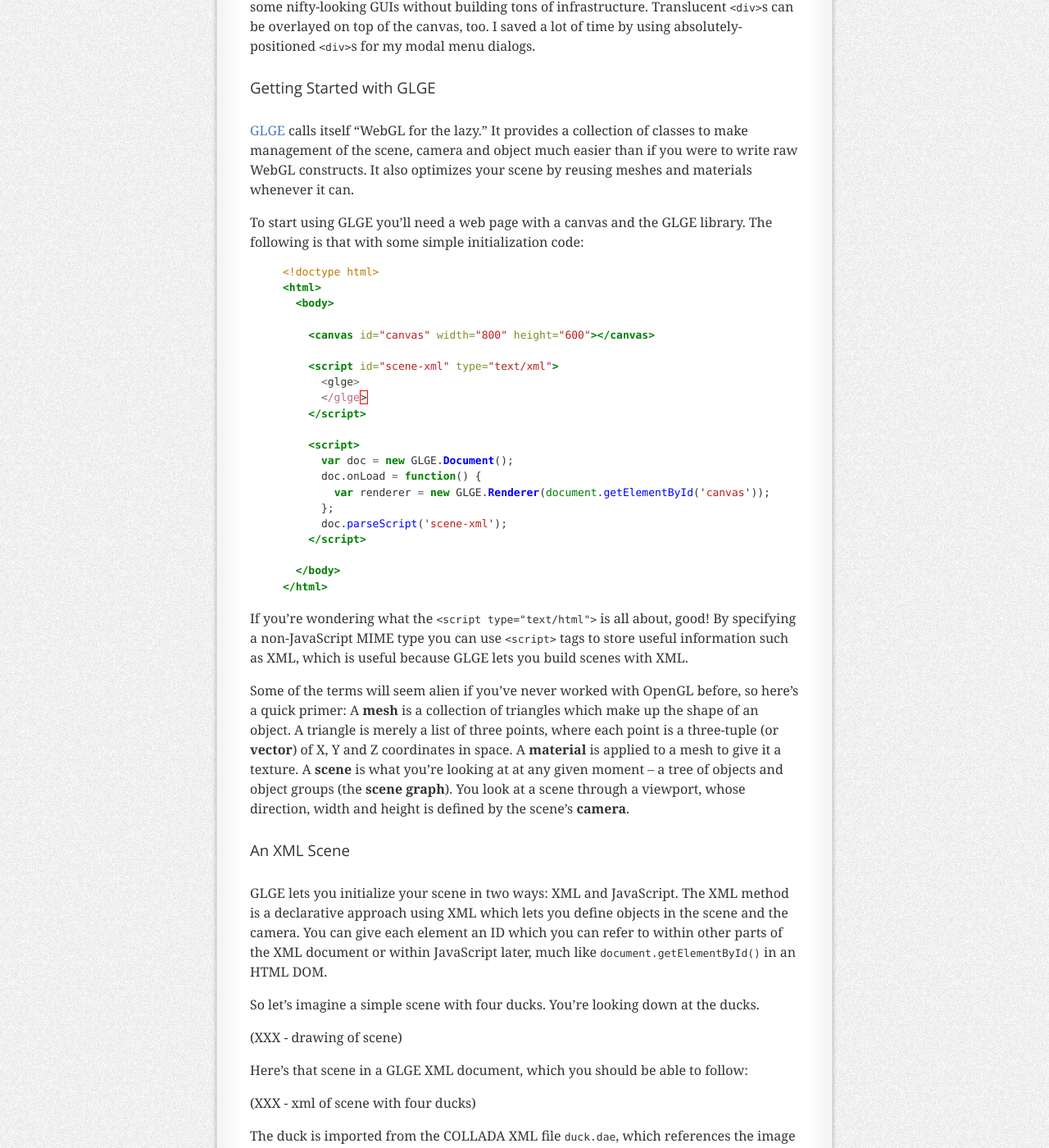
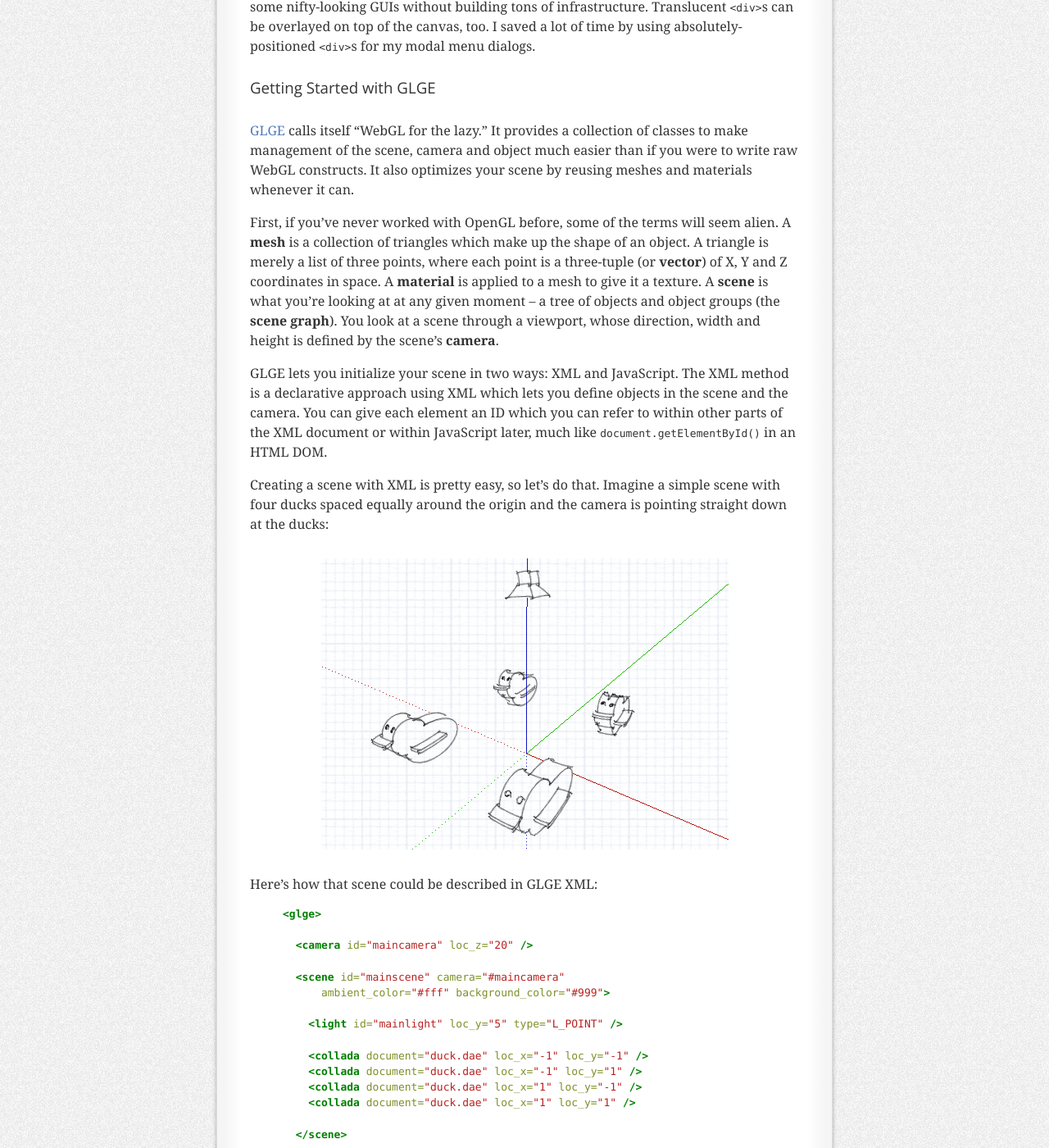
Before and after one commit to statico/statico.github.io, a Jekyll site: the page built from _posts/2012-02-01-webgl-glge-game-part-1.md, in a window 1280 px wide and 1400 px high, scrolled down 2500 px. Shown: the whole window at 82% size. Built offline with Jekyll 4.4.1, drawn with Linux system fonts in a browser that asks for light colours; comment, search, counter and statistics services are not loaded; some of the changed text lies outside the part shown.

Commit message:
Progress

```diff
--- a/_posts/2012-02-01-webgl-glge-game-part-1.md
+++ b/_posts/2012-02-01-webgl-glge-game-part-1.md
@@ -41,7 +41,39 @@
 
 [GLGE][glge] calls itself "WebGL for the lazy." It provides a collection of classes to make management of the scene, camera and object much easier than if you were to write raw WebGL constructs. It also optimizes your scene by reusing meshes and materials whenever it can.
 
-To start using GLGE you'll need a web page with a canvas and the GLGE library. The following is that with some simple initialization code:
+First, if you've never worked with OpenGL before, some of the terms will seem alien. A **mesh** is a collection of triangles which make up the shape of an object. A triangle is merely a list of three points, where each point is a three-tuple (or **vector**) of X, Y and Z coordinates in space. A **material** is applied to a mesh to give it a texture. A **scene** is what you're looking at at any given moment -- a tree of objects and object groups (the **scene graph**). You look at a scene through a viewport, whose direction, width and height is defined by the scene's **camera**.
+
+GLGE lets you initialize your scene in two ways: XML and JavaScript. The XML method is a declarative approach using XML which lets you define objects in the scene and the camera. You can give each element an ID which you can refer to within other parts of the XML document or within JavaScript later, much like ``document.getElementById()`` in an HTML DOM.
+
+Creating a scene with XML is pretty easy, so let's do that. Imagine a simple scene with four ducks spaced equally around the origin and the camera is pointing straight down at the ducks:
+
+![ducks drawing](images/4ducks-sketchup.png)
+
+Here's how that scene could be described in GLGE XML:
+
+{% highlight xml %}
+<glge>
+
+  <camera id="maincamera" loc_z="20" />
+
+  <scene id="mainscene" camera="#maincamera"
+      ambient_color="#fff" background_color="#999">
+
+    <light id="mainlight" loc_y="5" type="L_POINT" />
+
+    <collada document="duck.dae" loc_x="-1" loc_y="-1" />
+    <collada document="duck.dae" loc_x="-1" loc_y="1" />
+    <collada document="duck.dae" loc_x="1" loc_y="-1" />
+    <collada document="duck.dae" loc_x="1" loc_y="1" />
+
+  </scene>
+
+</glge>
+{% endhighlight %}
+
+Straightforward, right? First, declare a camera positioned 20 units up on the Z axies, and by default the camera looks straight down the Z axis. Next, declare a scene which references the color, contains a simple light source, and puts four ducks on the ground. The ducks are models are defined in another file, `duck.dae`, and we'll get to that in a second.
+
+You can save this XML in a separate file, but when starting out with GLGE you'll probably find it easier to embed the XML inside the HTML document. You can do this using `<script>` tags with `type="text/xml"`.
 
 {% highlight html %}
 <!doctype html>
@@ -52,14 +84,23 @@
 
     <script id="scene-xml" type="text/xml">
       <glge>
+        <!-- XML scene from above -->
       </glge>
     </script>
 
     <script>
       var doc = new GLGE.Document();
+
       doc.onLoad = function() {
+        // Tell GLGE to use our canvas.
         var renderer = new GLGE.Renderer(document.getElementById('canvas'));
+
+        // Set up the scene.
+        var scene = doc.getElement('mainscene');
+        renderer.setScene(scene);
+
       };
+
       doc.parseScript('scene-xml');
     </script>
 
@@ -69,19 +110,8 @@
 
 If you're wondering what the `<script type="text/html">` is all about, good! By specifying a non-JavaScript MIME type you can use `<script>` tags to store useful information such as XML, which is useful because GLGE lets you build scenes with XML.
 
-Some of the terms will seem alien if you've never worked with OpenGL before, so here's a quick primer: A **mesh** is a collection of triangles which make up the shape of an object. A triangle is merely a list of three points, where each point is a three-tuple (or **vector**) of X, Y and Z coordinates in space. A **material** is applied to a mesh to give it a texture. A **scene** is what you're looking at at any given moment -- a tree of objects and object groups (the **scene graph**). You look at a scene through a viewport, whose direction, width and height is defined by the scene's **camera**.
-
 ### An XML Scene
 
-GLGE lets you initialize your scene in two ways: XML and JavaScript. The XML method is a declarative approach using XML which lets you define objects in the scene and the camera. You can give each element an ID which you can refer to within other parts of the XML document or within JavaScript later, much like ``document.getElementById()`` in an HTML DOM.
-
-So let's imagine a simple scene with four ducks. You're looking down at the ducks.
-
-(XXX - drawing of scene)
-
-Here's that scene in a GLGE XML document, which you should be able to follow:
-
-(XXX - xml of scene with four ducks)
 
 The duck is imported from the COLLADA XML file `duck.dae`, which references the image `duck.png` to use as a texture. The current version of GLGE will let you wait until it has loaded the COLLADA data but doesn't block on loading assets referenced _inside_ of the `.dae`. This could lead to models being drawn without textures (they'll appear as black silhouettes) before the textures are loaded. Currently you'll have to create your own preloader if you want to get around this -- more on that later.
 
```
Also changed, not shown: images/4ducks-sketchup.png.
